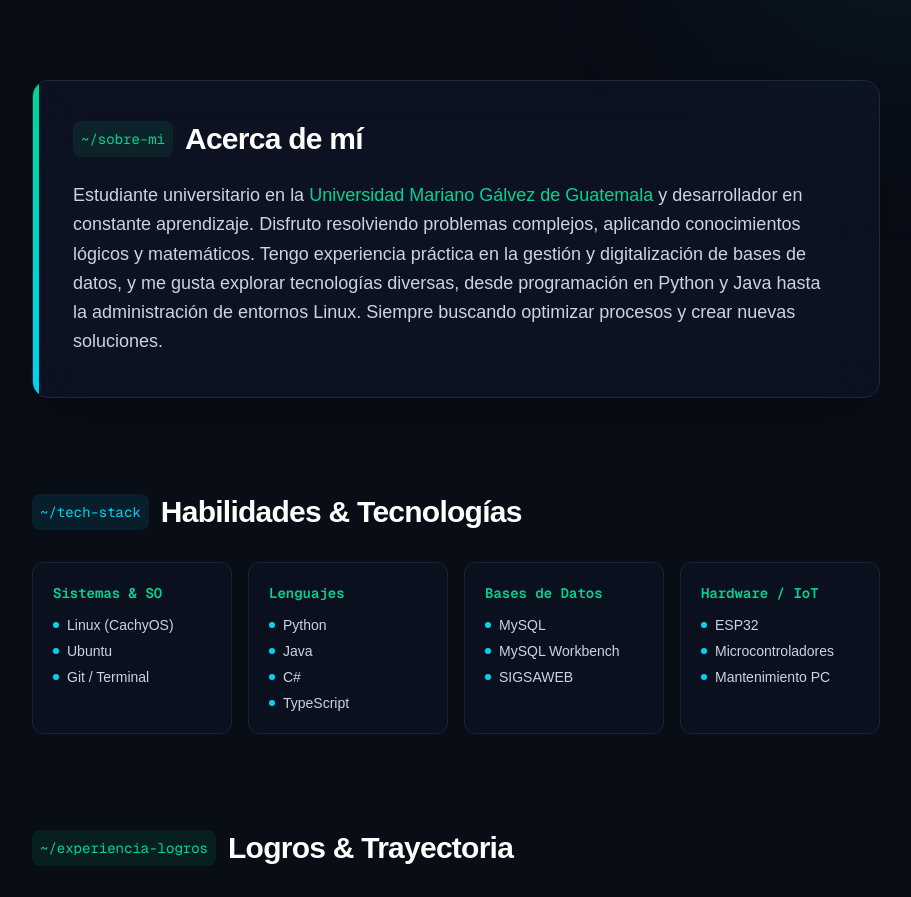
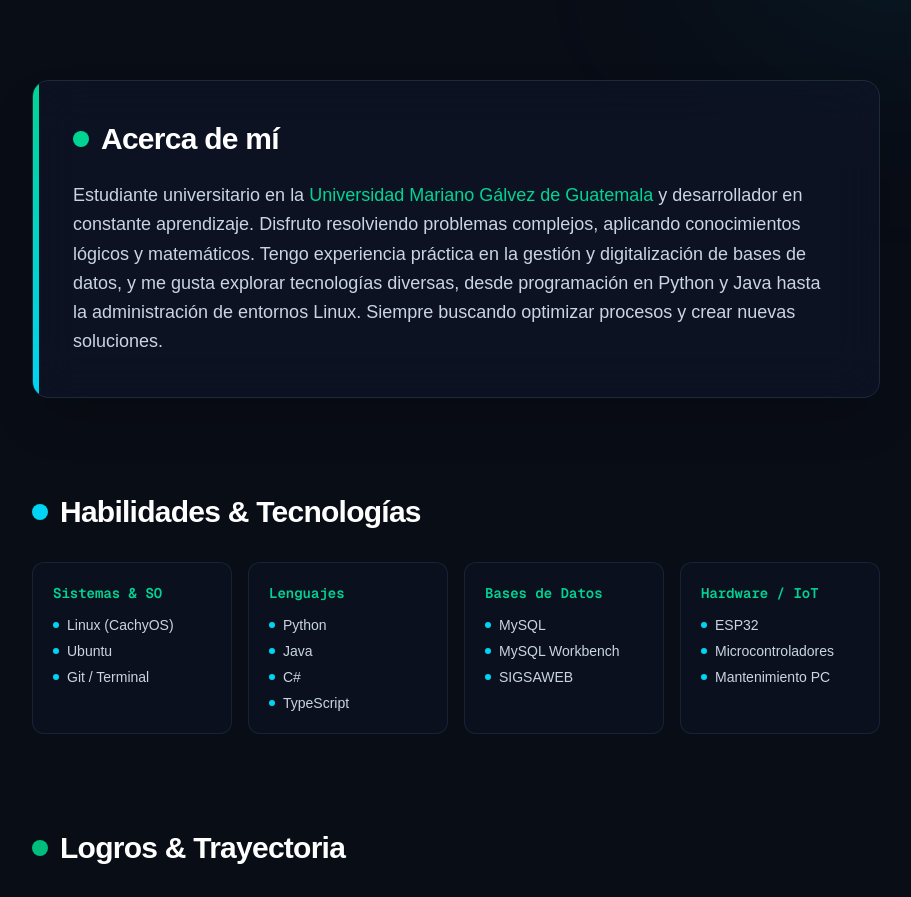
Before and after one commit to mortegab1-oss/mi-cv, a Next.js app: page / in a window 1280 px wide. Shown: the part 600-1497 px from the top of the page, without its empty margins (184-1095 px from the left). Built offline with nearby package versions, Linux system fonts and the light colour scheme.

Commit message:
modified:   app/page.tsx

```diff
--- a/app/page.tsx
+++ b/app/page.tsx
@@ -100,8 +100,8 @@ export default function Home() {
             <div className="absolute top-0 left-0 w-1.5 h-full bg-gradient-to-b from-emerald-400 to-cyan-400"></div>
 
             <div className="flex items-center gap-3 mb-6">
-              <div className="p-2 rounded-lg bg-emerald-500/10 text-emerald-400 font-mono text-sm">
-                ~/sobre-mi
+              <div className="p-2 rounded-lg bg-emerald-400 text-emerald-400 font-mono text-sm">
+
               </div>
               <h2 className="text-2xl sm:text-3xl font-bold tracking-tight text-white">Acerca de mí</h2>
             </div>
@@ -115,8 +115,8 @@ export default function Home() {
         {/* ================= 3. SECCIÓN: TECH STACK / HABILIDADES ================= */}
         <section id="habilidades" className="max-w-4xl mx-auto px-6">
           <div className="flex items-center gap-3 mb-8">
-            <div className="p-2 rounded-lg bg-cyan-500/10 text-cyan-400 font-mono text-sm">
-              ~/tech-stack
+            <div className="p-2 rounded-lg bg-cyan-400 text-cyan-400 font-mono text-sm">
+
             </div>
             <h2 className="text-2xl sm:text-3xl font-bold tracking-tight text-white">Habilidades & Tecnologías</h2>
           </div>
@@ -146,8 +146,8 @@ export default function Home() {
         {/* ================= 4. SECCIÓN: LOGROS Y TRAYECTORIA ================= */}
         <section id="logros" className="max-w-4xl mx-auto px-6">
           <div className="flex items-center gap-3 mb-8">
-            <div className="p-2 rounded-lg bg-emerald-500/10 text-emerald-400 font-mono text-sm">
-              ~/experiencia-logros
+            <div className="p-2 rounded-lg bg-emerald-500 text-emerald-400 font-mono text-sm">
+
             </div>
             <h2 className="text-2xl sm:text-3xl font-bold tracking-tight text-white">Logros & Trayectoria</h2>
           </div>
```
